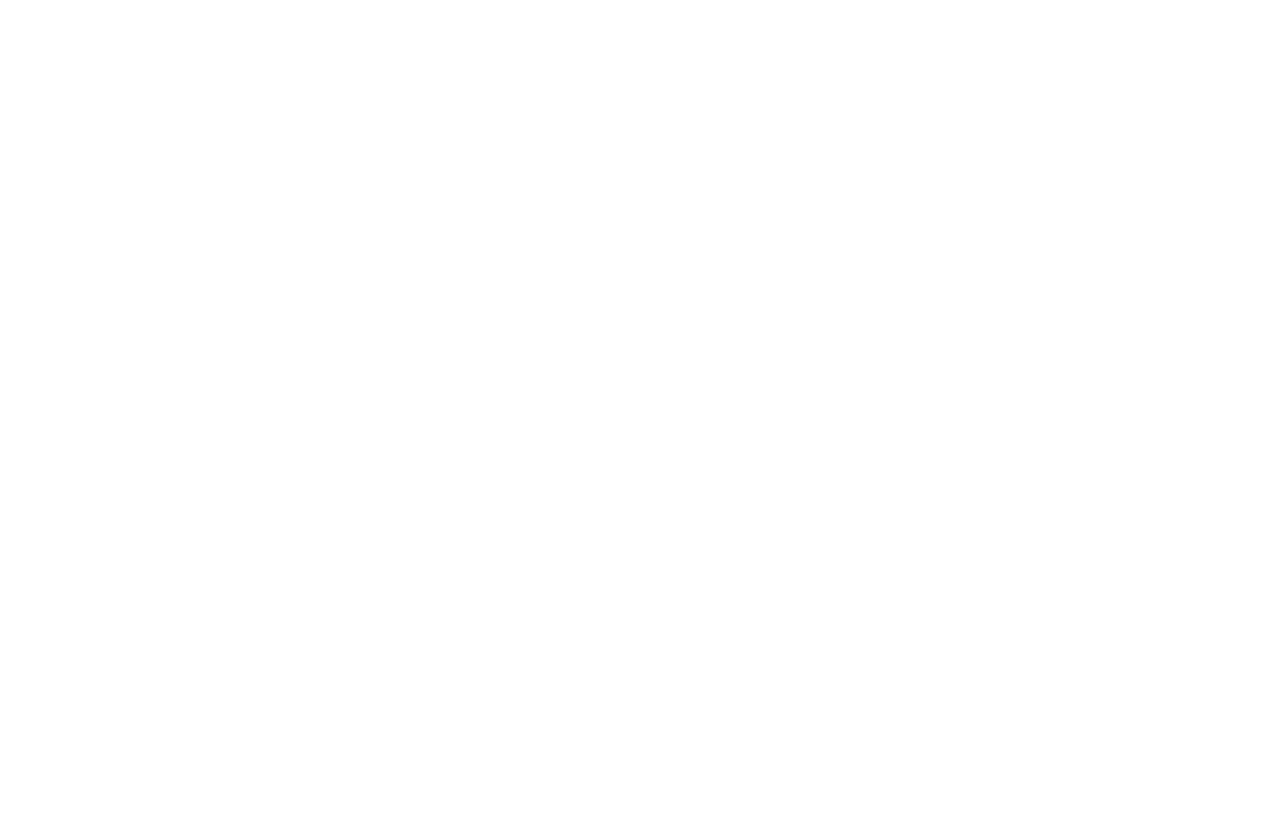
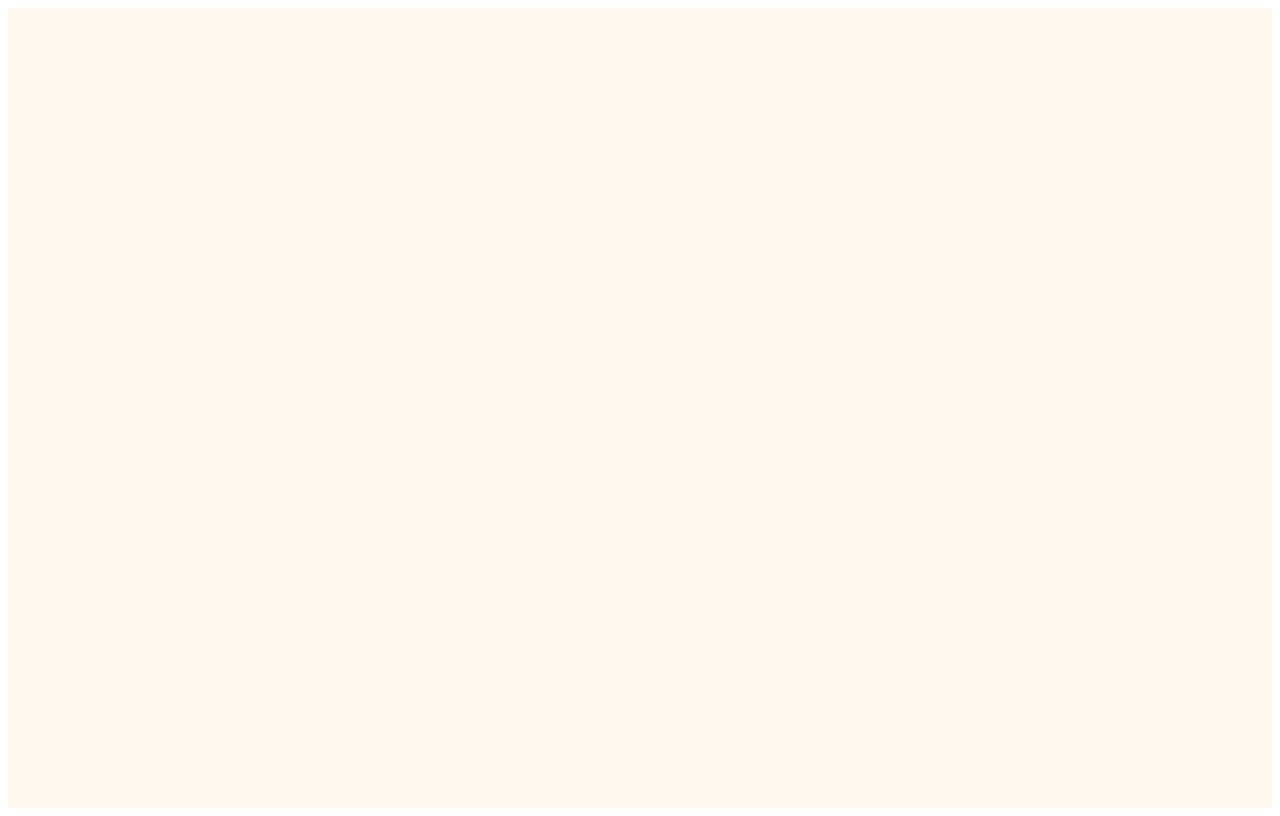
Before and after one commit to Valentina-2608/Food_diary, a plain HTML site: page sign_up_page.html in a window 1280 px wide. Drawn offline with Linux system fonts and the light colour scheme.

Commit message:
Add styles for block signup_main

```diff
--- a/css/style.css
+++ b/css/style.css
@@ -123,3 +123,13 @@ header{
     line-height:1.6;
     font-style: italic;
 }
+
+
+
+/* Sign Up Page */
+
+.signup_main{
+    width:100%;
+    height: 800px;
+    background-color:#FFF8EF;
+}
```
